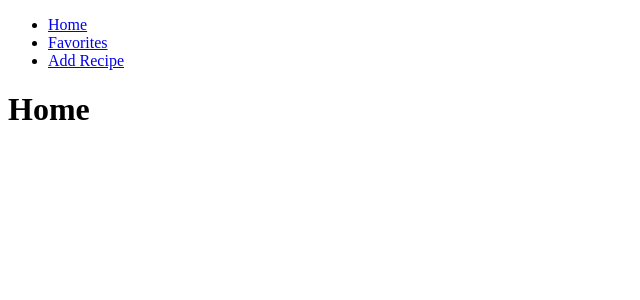
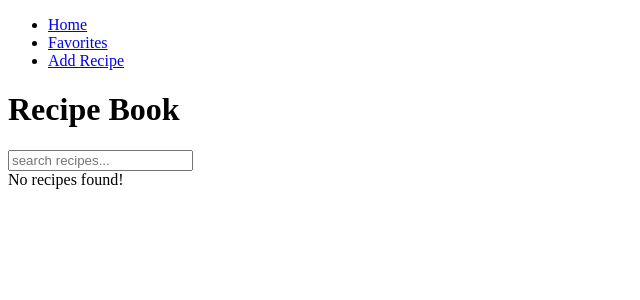
Before and after one commit to Alzubair98/recipe-book, a Vue app: page / in a window 1280 px wide. Shown: the top 300 px of the page, without its empty margins (0-640 px from the left). Built offline with nearby package versions, Linux system fonts and the light colour scheme; the HTML template or start-up script is replaced by a standard one.

Commit message:
add search bar

```diff
--- a/src/views/HomeView.vue
+++ b/src/views/HomeView.vue
@@ -1,20 +1,33 @@
 <template>
   <main>
-    <h1>Home</h1>
-    <nav v-if="recipeStore.recipes.length > 0">
+    <h1>Recipe Book</h1>
+    <div>
+      <input type="text" placeholder="search recipes..." v-model="searchQuery" />
+    </div>
+    <nav v-if="filteredRecipes.length > 0">
       <ul>
-        <li v-for="recipe in recipeStore.recipes" :key="recipe.id">
+        <li v-for="recipe in filteredRecipes" :key="recipe.id">
           <router-link :to="{ name: 'recipe', params: { id: recipe.id } }">{{
             recipe.name
           }}</router-link>
         </li>
       </ul>
     </nav>
+    <div v-else>No recipes found!</div>
   </main>
 </template>
 
 <script setup lang="ts">
+import { computed, ref } from 'vue'
 import { useRecipeStore } from '../stores/recipe'
 
 const recipeStore = useRecipeStore()
+const searchQuery = ref('')
+
+// functions
+const filteredRecipes = computed(() =>
+  recipeStore.recipes.filter((recipe) =>
+    recipe.name.toLocaleLowerCase().includes(searchQuery.value.toLocaleLowerCase()),
+  ),
+)
 </script>
```
